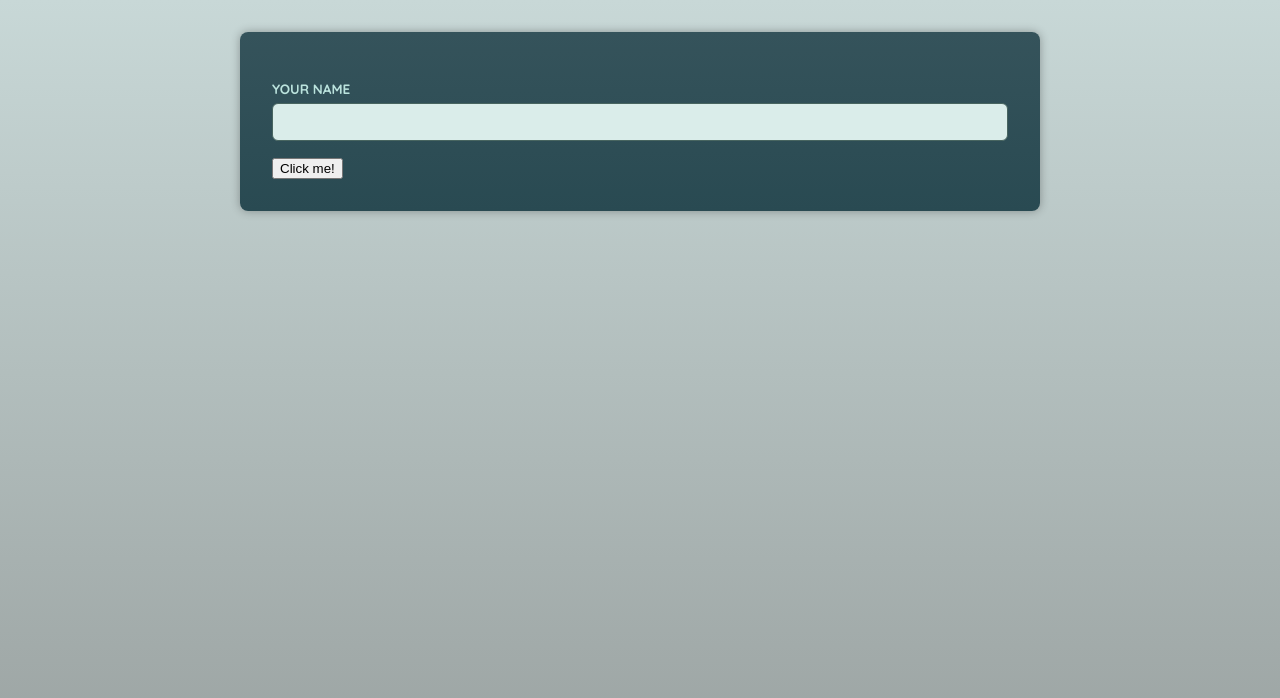
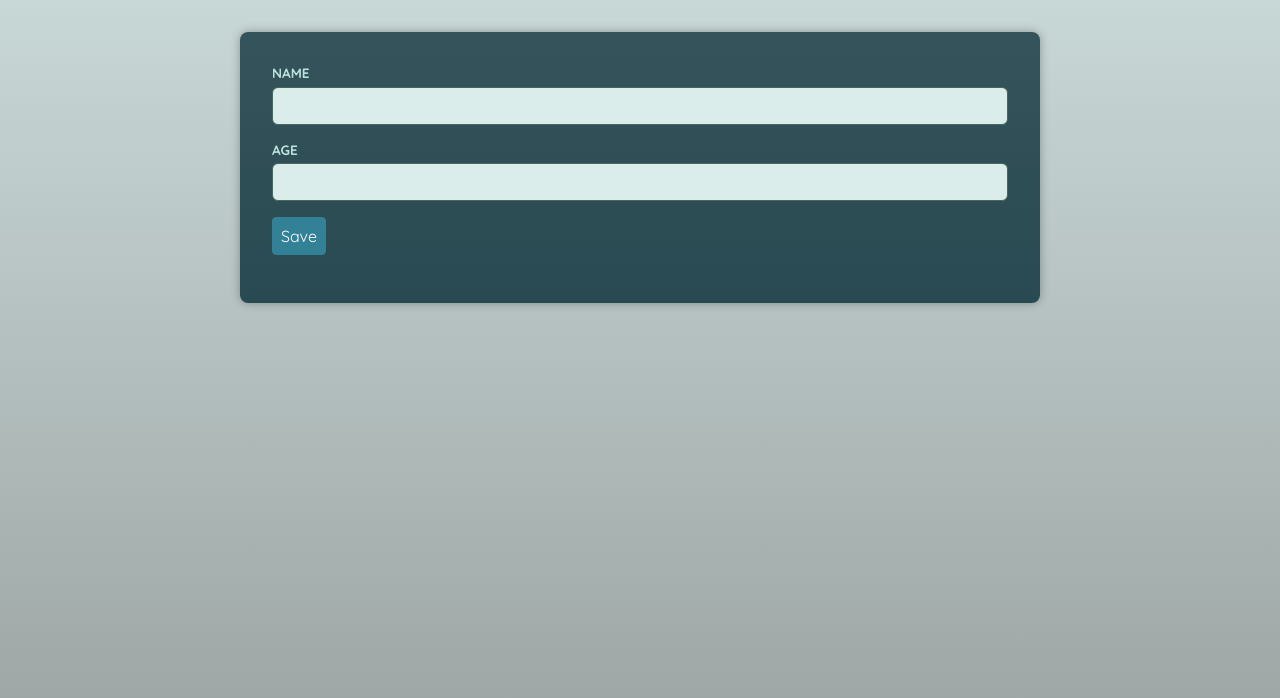
Before and after one commit to Acarjs/ts-react-more-complex-components, a React (Vite) app: page / in a window 1280 px wide. Shown: the top 698 px of the page. Built offline with nearby package versions, Linux system fonts and the light colour scheme; a web font is replaced by a local one.

Commit message:
some arranment added

```diff
--- a/src/App.tsx
+++ b/src/App.tsx
@@ -1,16 +1,24 @@
-import { useRef } from 'react';
+// import { useRef } from 'react';
 import Input from './components/Input';
 // import Button from './components/ButtonFirstApproach';
 import Button from './components/Button.tsx';
-import Container from './components/Container.tsx';
+// import Container from './components/Container.tsx';
+import Form from './components/Form';
 
 function App() {
-  const input = useRef<HTMLInputElement>(null);
+  // const input = useRef<HTMLInputElement>(null);
+
+  function handleSave(data: unknown) {
+    //as keyword allows us to convert the type TypeScript knows to a different type,if we know better than TypeScript what a type is.
+    //here the type will be an object because Object.fromEntries will generate an object
+    const extractedData = data as { name: string; age: string };
+    console.log(extractedData);
+  }
 
   return (
     <main>
       {/* ---Input.tsx component--- */}
-      <Input label="Your name" id="name" type="text" ref={input} />
+      {/* <Input label="Your name" id="name" type="text" ref={input} /> */}
       {/* <Input label="Your age" id="age" type="number" /> */}
 
       {/* ---ButtonFirstApproach.tsx component--- */}
@@ -27,9 +35,19 @@ function App() {
         <Button href="https://google.com">Link</Button>
       </p> */}
 
-      <Container as={Button}>Click me!</Container>
+      {/* <Container as={Button}>Click me!</Container> */}
+
+      <Form onSave={handleSave}>
+        <Input type="text" label="Name" id="name" />
+        <Input type="number" label="Age" id="age" />
+        <p>
+          <Button>Save</Button>
+        </p>
+      </Form>
     </main>
   );
 }
 
 export default App;
+
+//Values entered into input fields are always of type string when we extract them. Even if the input field had type number, that's just effecting how it will be presented. It's not affecting how the value is extracted.
--- /dev/null
+++ b/src/components/Form.tsx
@@ -0,0 +1,27 @@
+import { FormEvent, type ComponentPropsWithoutRef } from 'react';
+
+//FormProps here is essentially an alias for ComponentPropsWithoutRef<'input'> here, which gives us an object type,which contains all the props that are accepted by the form element.
+type FormProps = ComponentPropsWithoutRef<'form'> & {
+  //value: unknown because we don't know in advance what value will be.
+  onSave: (value: unknown) => void;
+};
+
+export default function Form({ onSave, children, ...otherProps }: FormProps) {
+  //FormEvent is a generic type. In this case we will use HTMLFormElement.
+  function handleSubmit(event: FormEvent<HTMLFormElement>) {
+    event.preventDefault();
+
+    //with using FormData all the inputs should be included name=""
+    const formData = new FormData(event.currentTarget);
+
+    //we can pass formData to it and this will convert FormData object to a simpler object where we can then access data with data.name and so on...So that will be a data object which collects the data from form submit.
+    const data = Object.fromEntries(formData);
+    onSave(data);
+  }
+
+  return (
+    <form onSubmit={handleSubmit} {...otherProps}>
+      <div>{children}</div>
+    </form>
+  );
+}
--- a/src/components/Input.tsx
+++ b/src/components/Input.tsx
@@ -11,10 +11,10 @@ const Input = forwardRef<HTMLInputElement, InputProps>(function Input(
   ref
 ) {
   return (
-    <p>
+    <div>
       <label htmlFor={id}>{label}</label>
-      <input id={id} {...props} ref={ref} />
-    </p>
+      <input id={id} name={id} {...props} ref={ref} />
+    </div>
   );
 });
 
```
